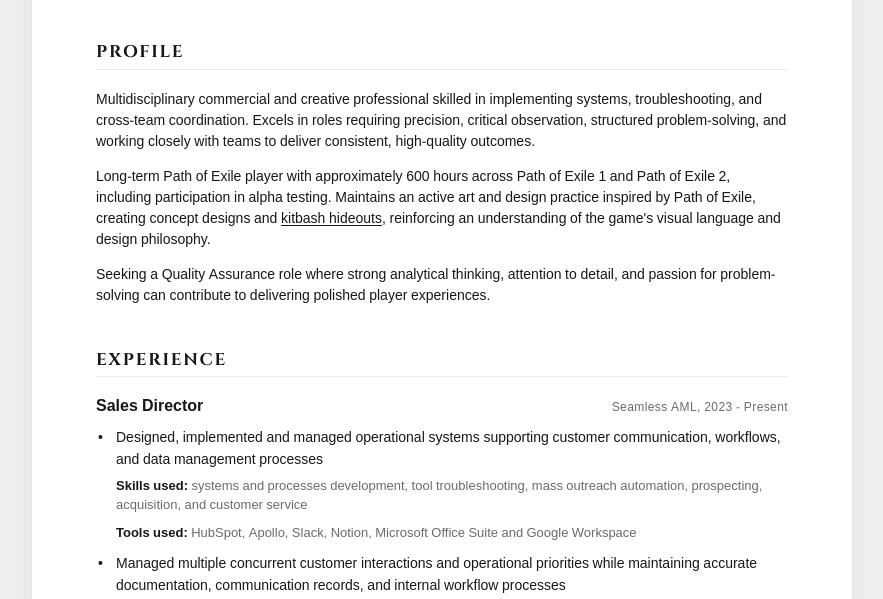
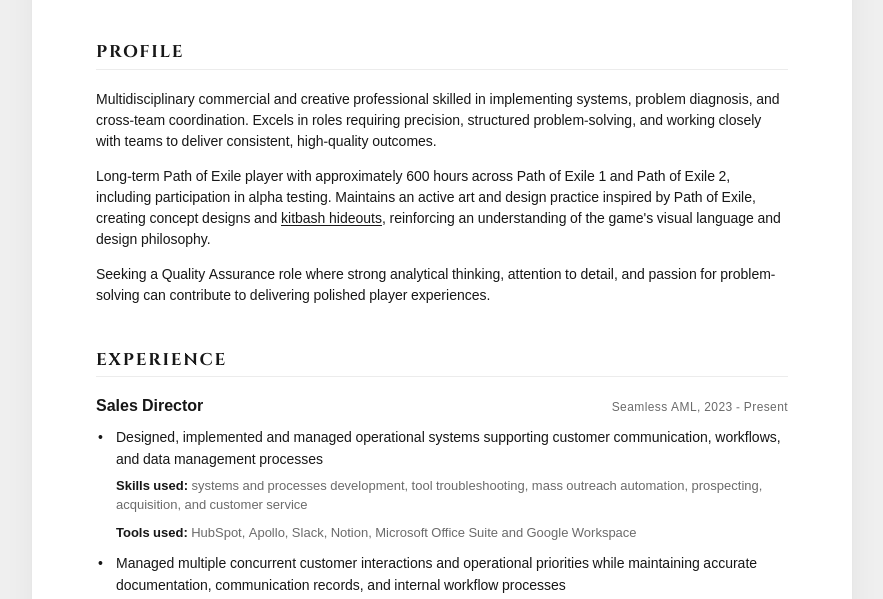
Before and after one commit to SI-GUI/Josh-Burrowes-CV, a plain HTML site: page index.html in a window 1280 px wide. Shown: the part 187-786 px from the top of the page, without its empty margins (198-1081 px from the left). Drawn offline with Linux system fonts and the light colour scheme.

Commit message:
Update index.html

```diff
--- a/index.html
+++ b/index.html
@@ -311,7 +311,7 @@ LinkedIn
 <div class="profile">
 
  <p>
-                Multidisciplinary commercial and creative professional skilled in implementing systems, troubleshooting, and cross-team coordination. Excels in roles requiring precision, critical observation, structured problem-solving, and working closely with teams to deliver consistent, high-quality outcomes.
+                Multidisciplinary commercial and creative professional skilled in implementing systems, problem diagnosis, and cross-team coordination. Excels in roles requiring precision, structured problem-solving, and working closely with teams to deliver consistent, high-quality outcomes.
             </p>
 
             <p>
```
